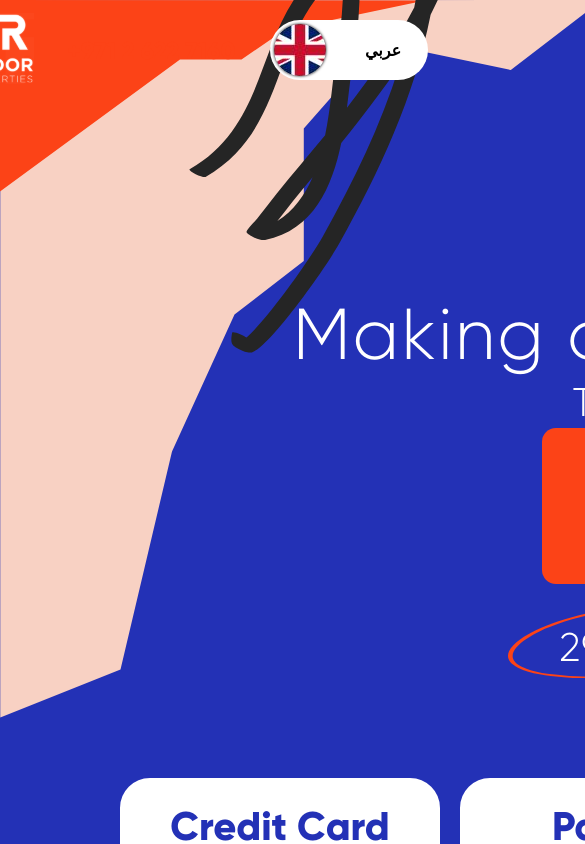
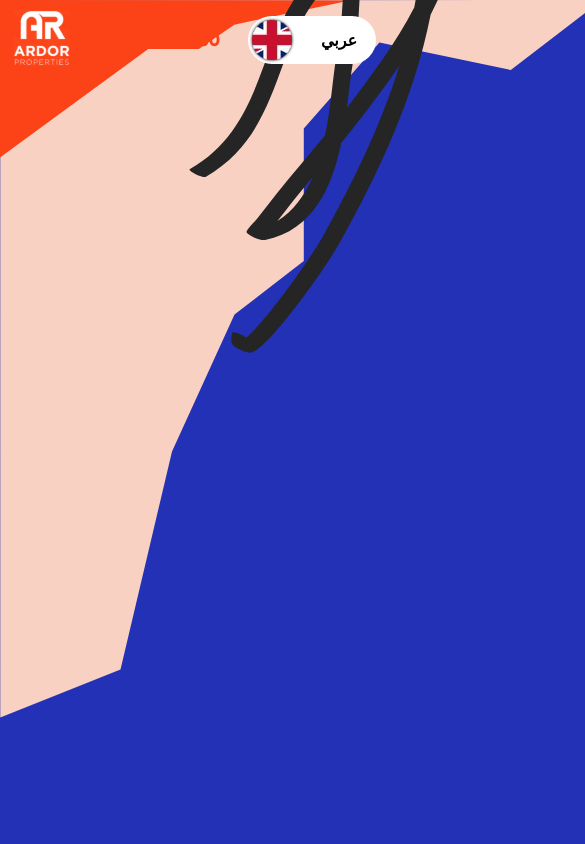
Before and after one commit to alchangyan/ardor-web, a React (Create React App) app: page /payment in a window 390 px wide. Shown: the top 844 px of the page, 585 px wide, since content can reach past the window. Built offline with nearby package versions, Linux system fonts and the light colour scheme.

Commit message:
temporary mobile changes

```diff
--- a/src/components/Background/Background.scss
+++ b/src/components/Background/Background.scss
@@ -48,7 +48,7 @@
     }
 
     &rightLineWhite {
-      right: 16px;
+      right: -20px;
     }
 
     &tickets {
@@ -62,3 +62,61 @@
     }
   }
 }
+
+// tablet
+@media (max-width: 1024px) {
+  .background {
+    &__ {
+      &left1 {
+        width: 350px;
+      }
+
+      &left2 {
+        width: 364px;
+      }
+
+      &left3 {
+        width: 274px;
+        top: 360px;
+      }
+
+      // &left4 {}
+
+      &leftLineBlack {
+        width: 200px;
+        top: 512px;
+      }
+
+      &leftLineBlackSecondary {
+      }
+
+      &leftLineWhite {
+        width: 200px;
+        left: 200px;
+      }
+
+      &house {
+        width: 328px;
+      }
+
+      &right1 {
+      }
+
+      &right2 {
+      }
+
+      &rightLineWhite {
+      }
+
+      &tickets {
+      }
+
+      &lottery {
+      }
+    }
+  }
+}
+
+// mobile
+@media (max-width: 414px) {
+}
--- a/src/components/CTAButton/CTAButton.scss
+++ b/src/components/CTAButton/CTAButton.scss
@@ -235,3 +235,9 @@
     background-color: #fff;
   }
 }
+
+@media (max-width:1024px) {
+  .cta-button {
+    transform: scale(0.6);
+  }
+}
--- a/src/components/Header/Header.scss
+++ b/src/components/Header/Header.scss
@@ -32,3 +32,31 @@
     }
   }
 }
+
+// tablet
+@media (max-width:1024px) {
+  .header {
+    height: 80px;
+
+    &__ {
+      &logo {
+        & img {
+          width: 56px;
+        }
+      }
+
+      &right-side {
+        & > div:first-child {
+          font-size: 18px;
+          width: 130px;
+          margin: 0 24px;
+        }
+      }
+    }
+  }
+}
+
+// mobile
+@media (max-width:414px)  {
+
+}
--- a/src/components/LangSwitch/LangSwitch.scss
+++ b/src/components/LangSwitch/LangSwitch.scss
@@ -68,3 +68,30 @@
     }
   }
 }
+
+// tablet
+@media (max-width: 1024px) {
+  .lang-switch {
+    width: 128px;
+    height: 48px;
+
+    &__ {
+      &floating-icon {
+        width: 40px;
+        height: 40px;
+      }
+    }
+
+    &_ {
+      &ar {
+        & .lang-switch__floating-icon {
+          left: calc(100% - 44px);
+        }
+      }
+    }
+  }
+}
+
+// mobile
+@media (max-width: 414px) {
+}
--- a/src/components/Layout/Layout.jsx
+++ b/src/components/Layout/Layout.jsx
@@ -10,10 +10,10 @@ function Layout({secondary = false}) {
     <div className="layout">
       <Background secondary={secondary} />
       <Header />
-      <div className="layout__content">
+      {/* <div className="layout__content">
         <Outlet />
       </div>
-      <Footer />
+      <Footer /> */}
     </div>
   );
 }
--- a/src/index.js
+++ b/src/index.js
@@ -7,9 +7,7 @@ import { BrowserRouter } from "react-router-dom";
 const root = ReactDOM.createRoot(document.getElementById('root'));
 
 root.render(
-  <React.StrictMode>
     <BrowserRouter>
       <App />
     </BrowserRouter>
-  </React.StrictMode>
 );
--- a/src/index.scss
+++ b/src/index.scss
@@ -97,3 +97,18 @@ h2 {
   src: url("./assets/fonts/Gilroy-ExtraBold.otf") format("opentype");
   font-weight: bold;
 }
+
+// tablet
+@media (max-width:1024px) {
+  h1 {
+    font-size: 48px;
+  }
+
+  h2 {
+    font-size: 40px;
+  }
+}
+
+// mobile
+@media (max-width:414px)  {
+}
--- a/src/pages/Home/Home.scss
+++ b/src/pages/Home/Home.scss
@@ -170,3 +170,19 @@
     transform: rotate(360deg);
   }
 }
+
+
+// tablet
+@media (max-width:1024px) {
+  .home {
+    & > h1 {
+      width: 676px;
+      // margin: 245px auto 0;
+    }
+  }
+}
+
+// mobile
+@media (max-width:414px)  {
+
+}
```
Also changed, not shown: 1 other file (tests, documents, lock files or other folders).
